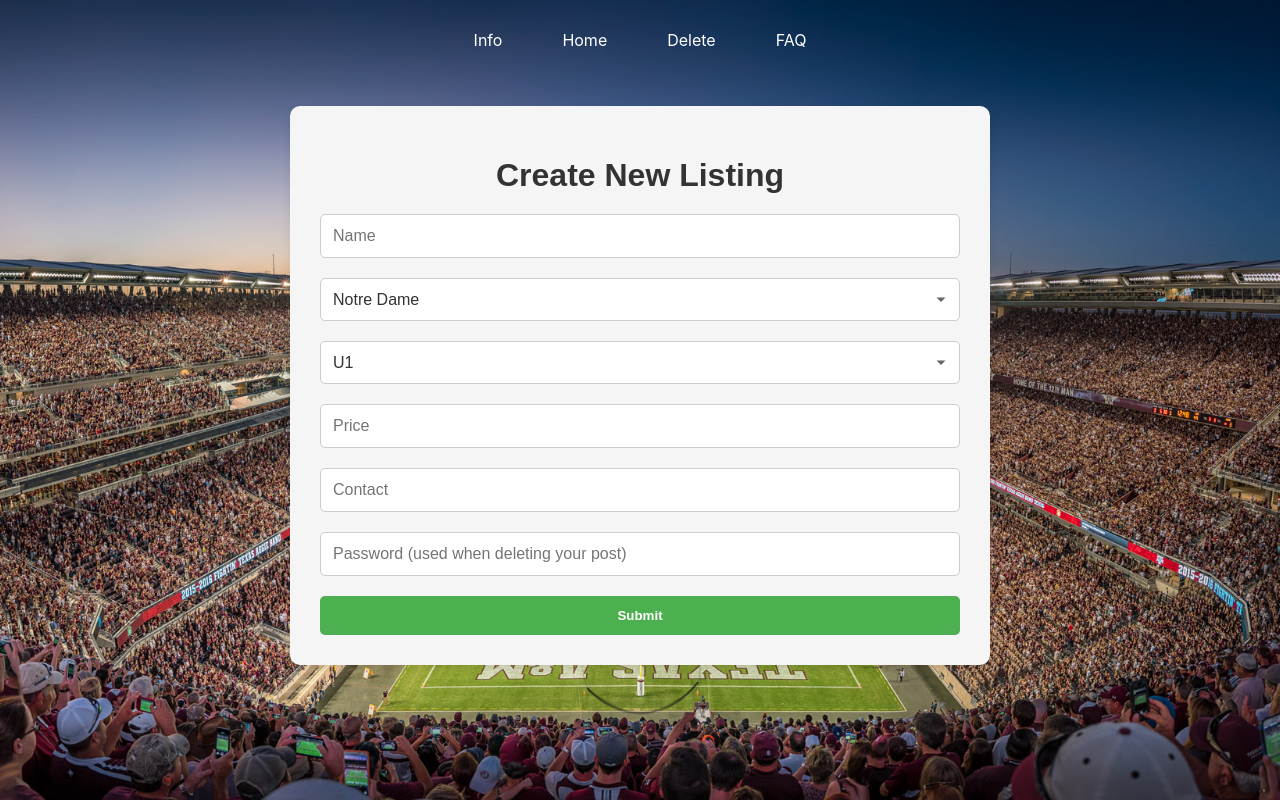
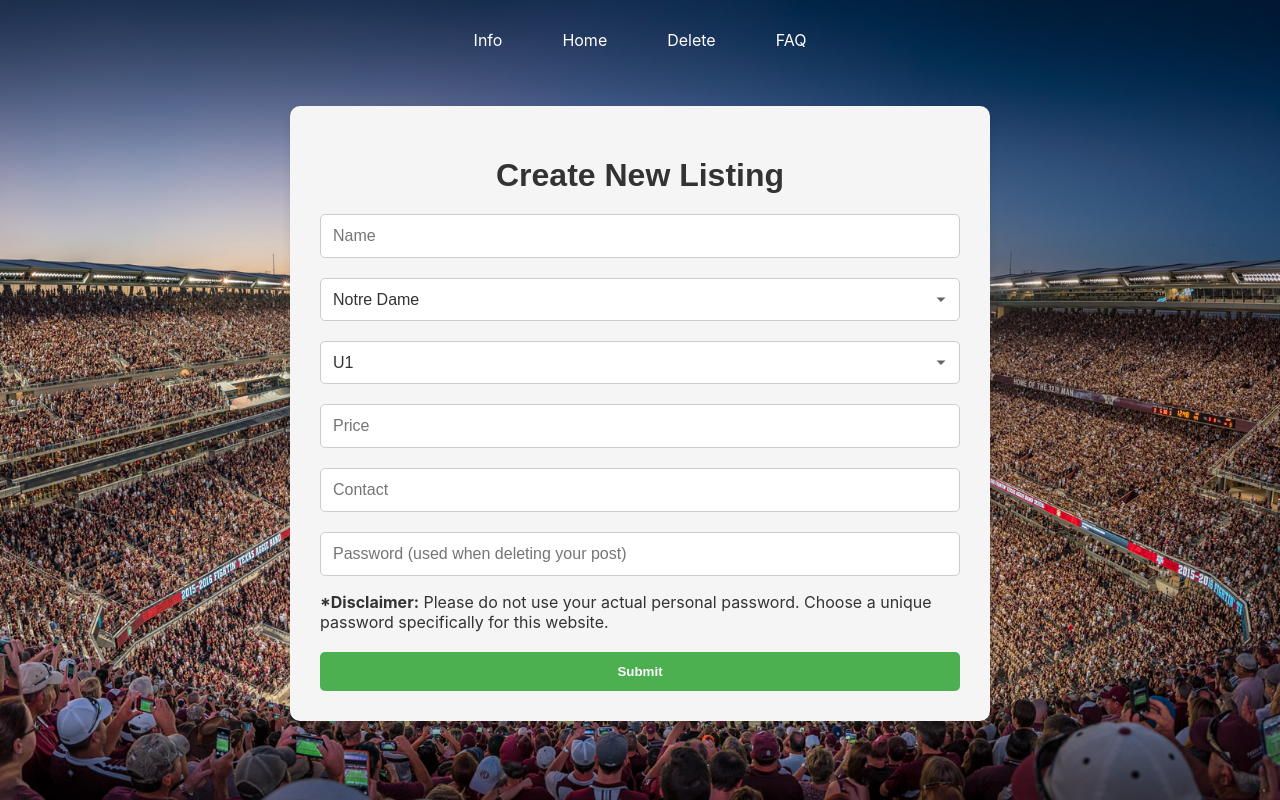
Before and after one commit to andrewlin27/Sports-Pass, a React (Create React App) app in the folder frontend/: page /sell in a window 1280 px wide. Built offline with nearby package versions, Linux system fonts and the light colour scheme.

Commit message:
pw disclaimer

```diff
--- a/frontend/src/components/Sell.js
+++ b/frontend/src/components/Sell.js
@@ -215,6 +215,7 @@ const Sell = () => {
             onChange={handleChange}
             required
           />
+          <p><b>*Disclaimer:</b> Please do not use your actual personal password. Choose a unique password specifically for this website.</p>
         </div>
 
         <button type="submit" id="submit">
```
